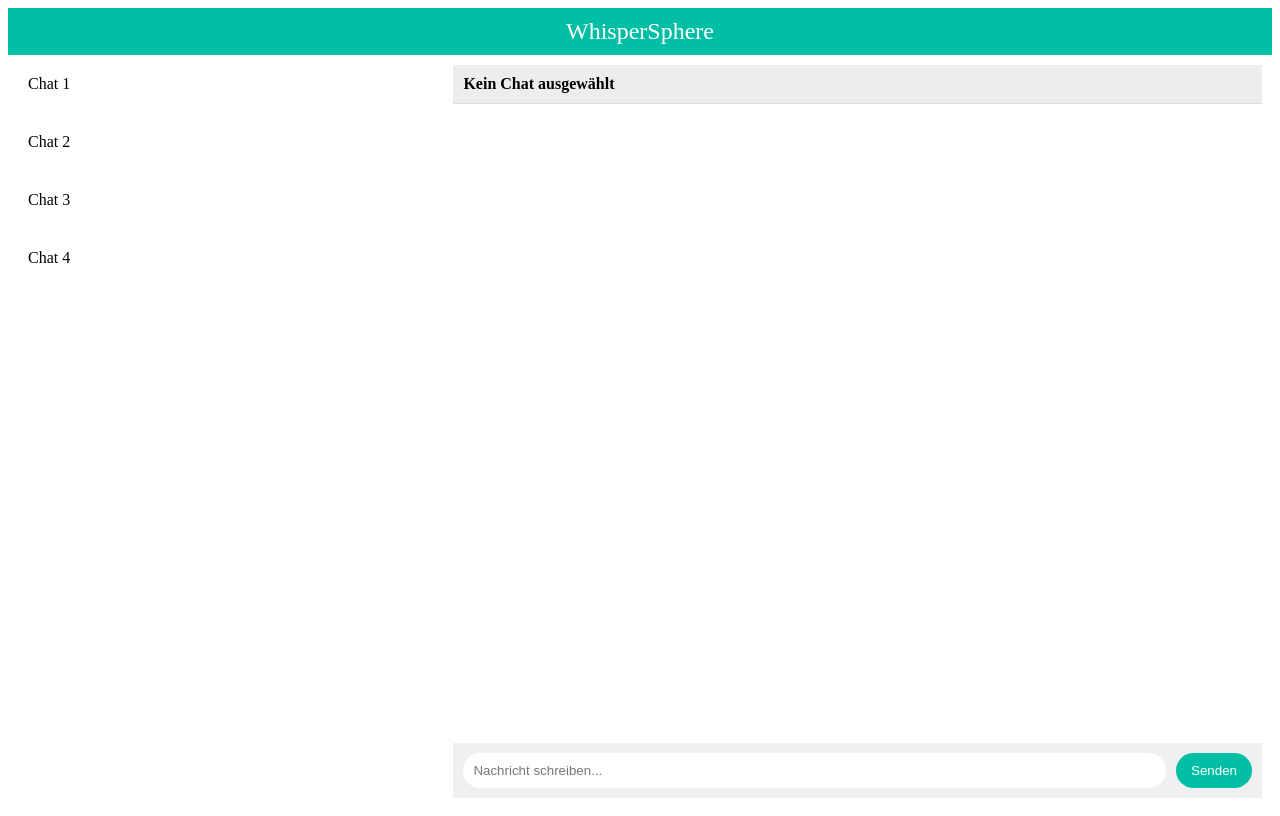
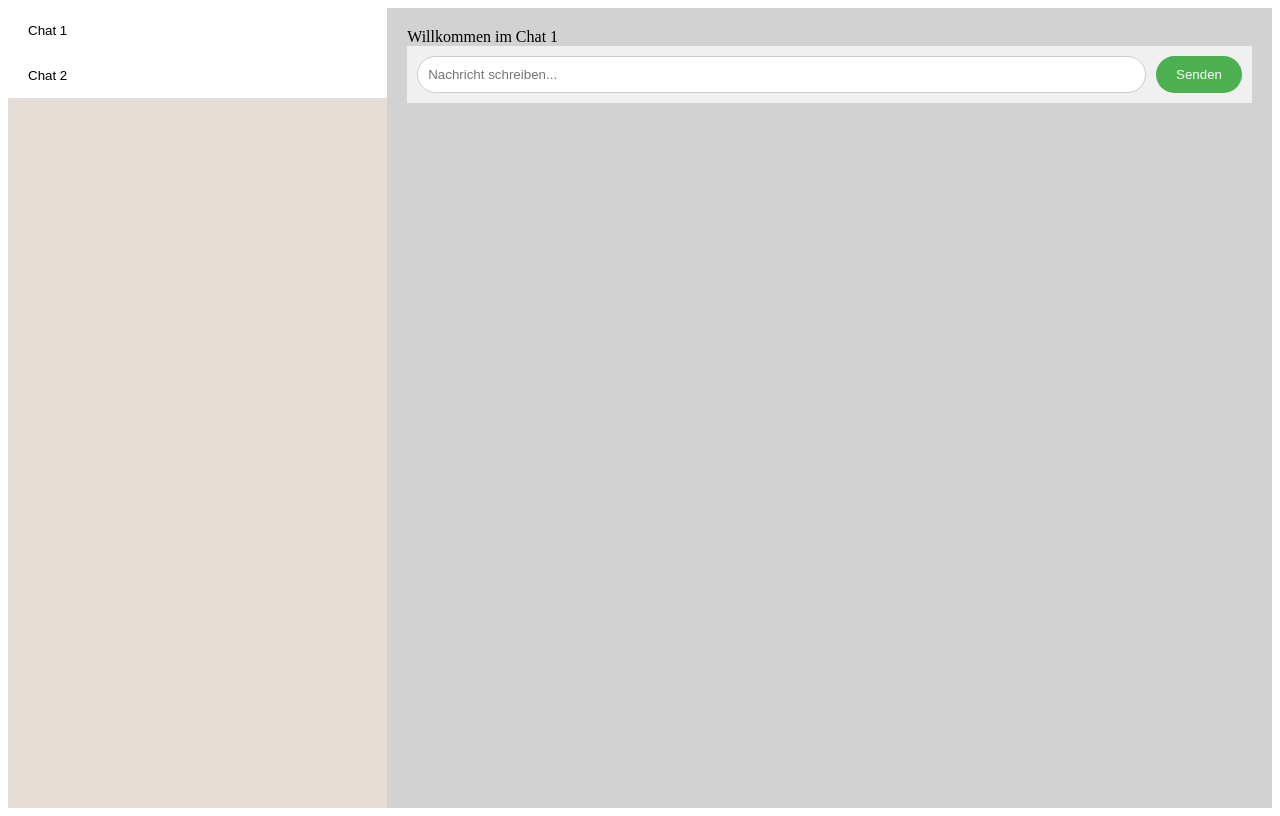
Before and after one commit to Oliverwebdev/BackendModuleFinal, a React (Vite) app: page / in a window 1280 px wide. Built offline with nearby package versions, Linux system fonts and the light colour scheme.

Commit message:
design edited and components edited to 1 component

```diff
--- a/src/App.jsx
+++ b/src/App.jsx
@@ -1,8 +1,9 @@
 import React, { useState } from "react";
 import styled from "styled-components";
-import Header from "./components/Header";
-import ChatList from "./components/ChatList";
-import ChatWindow from "./components/ChatWindow";
+// import Header from "./components/Header";
+// import ChatList from "./components/ChatList";
+// import ChatWindow from "./components/ChatWindow";
+import ChatSwitcher from "./components/ChatSwitcher";
 
 const AppContainer = styled.div`
   display: flex;
@@ -23,13 +24,9 @@ function App() {
   };
 
   return (
-    <AppContainer>
-      <Header />
-      <BodyContainer>
-        <ChatList selectChat={selectChat} />
-        <ChatWindow chat={activeChat} />
-      </BodyContainer>
-    </AppContainer>
+    <>
+     <ChatSwitcher />
+    </>
   );
 }
 
--- a/src/components/ChatList.jsx
+++ b/src/components/ChatList.jsx
@@ -8,7 +8,7 @@ const ChatListContainer = styled.div`
 `;
 
 function ChatList({ selectChat, activeChat }) {
-  const chats = ["Chat 1", "Chat 2", "Chat 3", "Chat 4"]; // Dummy-Daten
+  const chats = ["Chat 1", "Chat 2", "Chat 3", "Chat 4"];
 
   return (
     <ChatListContainer>
--- a/src/components/ChatListItem.jsx
+++ b/src/components/ChatListItem.jsx
@@ -5,7 +5,7 @@ const ChatListItemContainer = styled.div`
   padding: 20px;
   cursor: pointer;
   background-color: #ffffff; // Standard Hintergrundfarbe
-  ${props => props.isActive && css`
+  ${props => props.isactive && css`
     background-color: #ebebeb; // Farbe für aktiven Chat
   `}
   &:hover {
@@ -13,9 +13,9 @@ const ChatListItemContainer = styled.div`
   }
 `;
 
-function ChatListItem({ name, onSelect, isActive }) {
+function ChatListItem({ name, onSelect, isactive }) {
   return (
-    <ChatListItemContainer isactive={isActive} onClick={onSelect}>
+    <ChatListItemContainer isactive={isactive} onClick={onSelect}>
       {name}
     </ChatListItemContainer>
   );
--- /dev/null
+++ b/src/components/ChatSwitcher.jsx
@@ -0,0 +1,132 @@
+import React, { useState } from 'react';
+import styled from 'styled-components';
+
+// Vorhandene Styled Components...
+const Container = styled.div`
+  display: flex;
+  flex-direction: row;
+  height: 100vh;
+  @media (max-width: 768px) {
+    flex-direction: column;
+  }
+`;
+
+const ChatAuswahlContainer = styled.div`
+  display: flex;
+  flex-direction: column;
+  background-color: #e5ddd5; /* Hintergrund der Chatliste ähnlich WhatsApp */
+  width: 30%;
+  overflow-y: auto;
+  @media (max-width: 768px) {
+    width: 100%;
+    flex-direction: row;
+    overflow-x: auto;
+    overflow-y: hidden;
+  }
+`;
+
+const ChatAnzeigeContainer = styled.div`
+  padding: 20px;
+  flex-grow: 1;
+  overflow-y: auto;
+  background-color: #d2d2d2; /* Hintergrund des Chatfensters ähnlich WhatsApp */
+  @media (max-width: 768px) {
+    border-top: 1px solid #ccc;
+  }
+`;
+
+const ChatAuswahlButton = styled.button`
+  padding: 15px 20px;
+  border: none;
+  background-color: #fff;
+  text-align: left;
+  width: 100%;
+  cursor: pointer;
+  &:hover {
+    background-color: #f5f5f5;
+  }
+  &:focus {
+    outline: none;
+    border-left: 3px solid #4CAF50; /* WhatsApp grün als Fokus */
+  }
+  @media (max-width: 768px) {
+    padding: 10px;
+    flex: 1;
+    white-space: nowrap;
+  }
+`;
+
+const NachrichtenForm = styled.form`
+  display: flex;
+  padding: 10px;
+  background-color: #f0f0f0; /* Footer Hintergrund ähnlich WhatsApp */
+`;
+
+const NachrichtenInput = styled.input`
+  flex-grow: 1;
+  border: 1px solid #ccc;
+  padding: 10px;
+  border-radius: 20px;
+  margin-right: 10px;
+`;
+
+const SendenButton = styled.button`
+  padding: 10px 20px;
+  background-color: #4CAF50; /* WhatsApp grün */
+  border: none;
+  color: white;
+  border-radius: 20px;
+  cursor: pointer;
+  &:hover {
+    background-color: #45a049;
+  }
+`;
+
+const ChatSwitcher = () => {
+  // Definiere dummyChats innerhalb der Komponente
+  const dummyChats = [
+    { id: 1, name: 'Chat 1', content: 'Willkommen im Chat 1' },
+    { id: 2, name: 'Chat 2', content: 'Willkommen im Chat 2' },
+    // Füge bei Bedarf weitere Dummy-Chats hinzu
+  ];
+
+  const [aktuellerChat, setAktuellerChat] = useState(dummyChats[0]);
+  const [nachricht, setNachricht] = useState('');
+
+  const wechselChat = (chat) => {
+    setAktuellerChat(chat);
+  };
+
+  const handleNachrichtenSenden = (e) => {
+    e.preventDefault();
+    // Logik zum Senden der Nachricht hier...
+    console.log(nachricht);
+    setNachricht(''); // Eingabefeld zurücksetzen
+  };
+
+  return (
+    <Container>
+      <ChatAuswahlContainer>
+        {dummyChats.map((chat) => (
+          <ChatAuswahlButton key={chat.id} onClick={() => wechselChat(chat)}>
+            {chat.name}
+          </ChatAuswahlButton>
+        ))}
+      </ChatAuswahlContainer>
+      <ChatAnzeigeContainer>
+        {aktuellerChat ? aktuellerChat.content : 'Bitte einen Chat auswählen.'}
+        <NachrichtenForm onSubmit={handleNachrichtenSenden}>
+          <NachrichtenInput
+            type="text"
+            placeholder="Nachricht schreiben..."
+            value={nachricht}
+            onChange={(e) => setNachricht(e.target.value)}
+          />
+          <SendenButton type="submit">Senden</SendenButton>
+        </NachrichtenForm>
+      </ChatAnzeigeContainer>
+    </Container>
+  );
+};
+
+export default ChatSwitcher;
```
